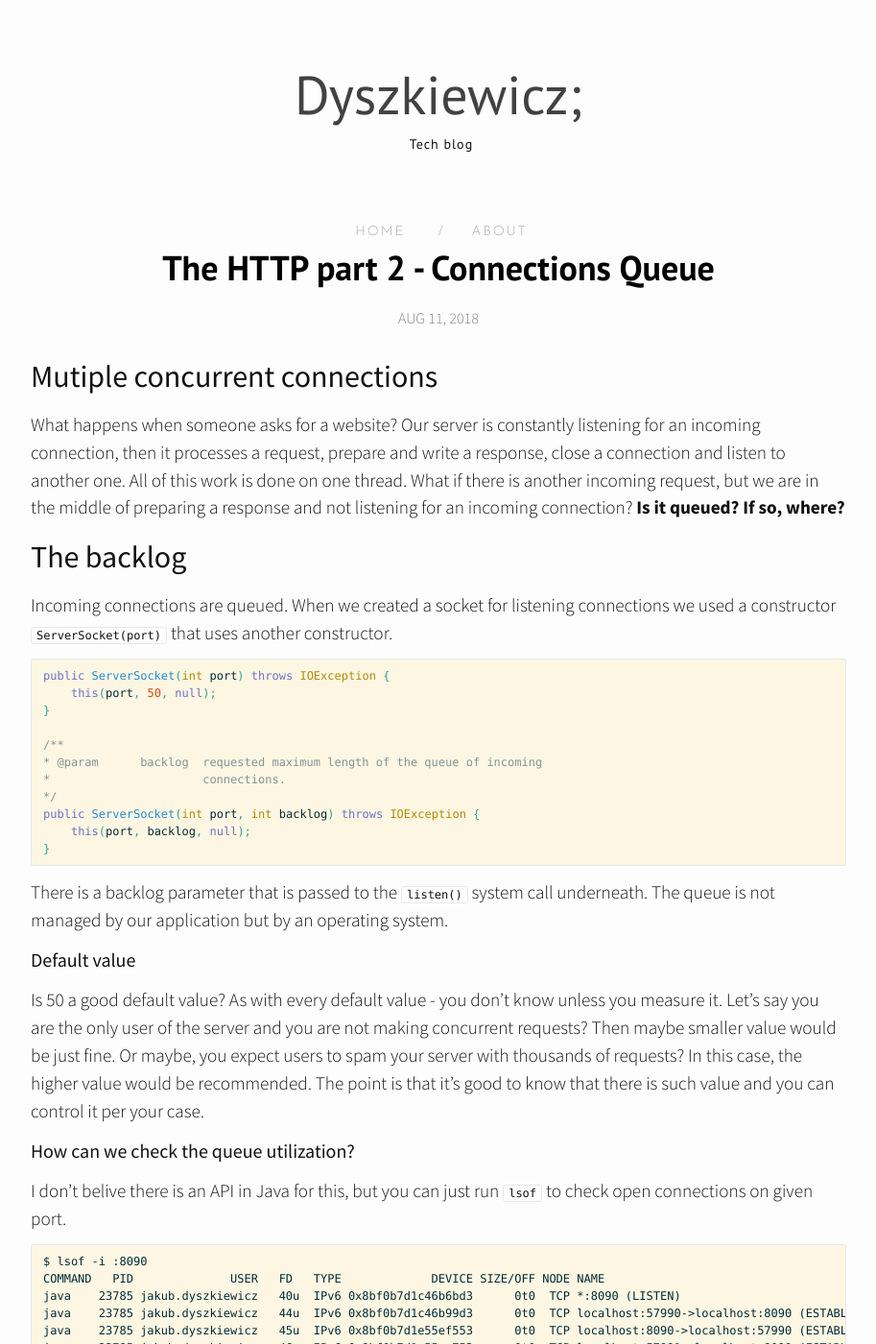
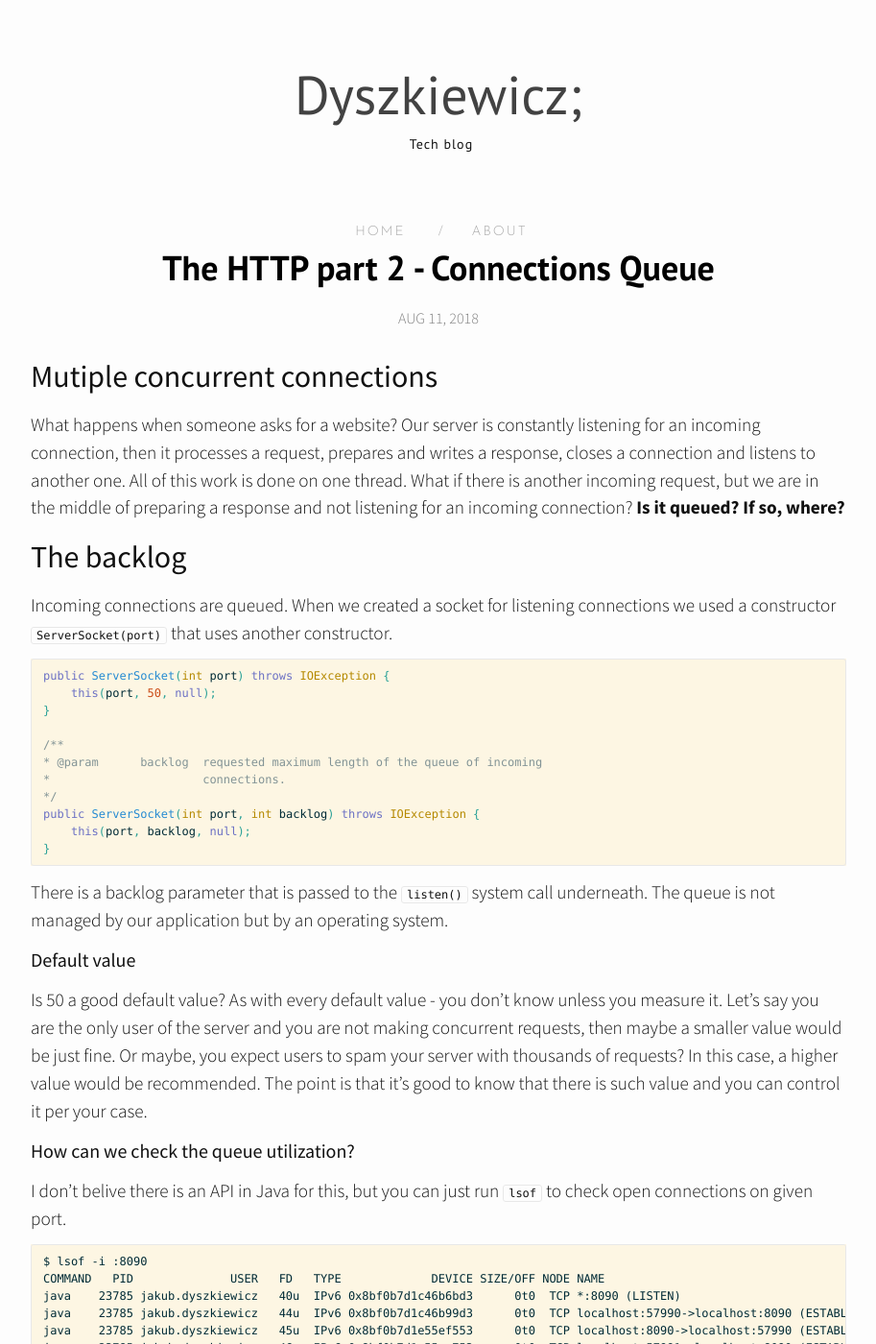
Before and after one commit to jakubdyszkiewicz/jakubdyszkiewicz.github.io, a Jekyll site: the page built from _posts/2018-08-11-http-part2.markdown, in a window 1280 px wide and 1400 px high. Shown: the whole window at 96% size, without its empty margins (183-1096 px from the left). Built offline with Jekyll 4.4.1, drawn with Linux system fonts in a browser that asks for light colours; nearby versions of some CDN libraries; comment, search, counter and statistics services are not loaded.

Commit message:
HTTP - Part 2 english fixes

```diff
--- a/_posts/2018-08-11-http-part2.markdown
+++ b/_posts/2018-08-11-http-part2.markdown
@@ -6,7 +6,7 @@ categories: ["programming", "http", "server", "kotlin"]
 comments: true
 ---
 ## Mutiple concurrent connections
-What happens when someone asks for a website? Our server is constantly listening for an incoming connection, then it processes a request, prepare and write a response, close a connection and listen to another one. All of this work is done on one thread.
+What happens when someone asks for a website? Our server is constantly listening for an incoming connection, then it processes a request, prepares and writes a response, closes a connection and listens to another one. All of this work is done on one thread.
 What if there is another incoming request, but we are in the middle of preparing a response and not listening for an incoming connection? **Is it queued? If so, where?**
 
 ## The backlog
@@ -29,7 +29,7 @@ public ServerSocket(int port, int backlog) throws IOException {
 There is a backlog parameter that is passed to the `listen()` system call underneath. The queue is not managed by our application but by an operating system.
 
 #### Default value
-Is 50 a good default value? As with every default value - you don’t know unless you measure it. Let’s say you are the only user of the server and you are not making concurrent requests? Then maybe smaller value would be just fine. Or maybe, you expect users to spam your server with thousands of requests?  In this case, the higher value would be recommended. The point is that it’s good to know that there is such value and you can control it per your case.
+Is 50 a good default value? As with every default value - you don’t know unless you measure it. Let’s say you are the only user of the server and you are not making concurrent requests, then maybe a smaller value would be just fine. Or maybe, you expect users to spam your server with thousands of requests?  In this case, a higher value would be recommended. The point is that it’s good to know that there is such value and you can control it per your case.
 
 #### How can we check the queue utilization?
 I don't belive there is an API in Java for this, but you can just run `lsof` to check open connections on given port.
```
Also changed, not shown: 2 other files.
